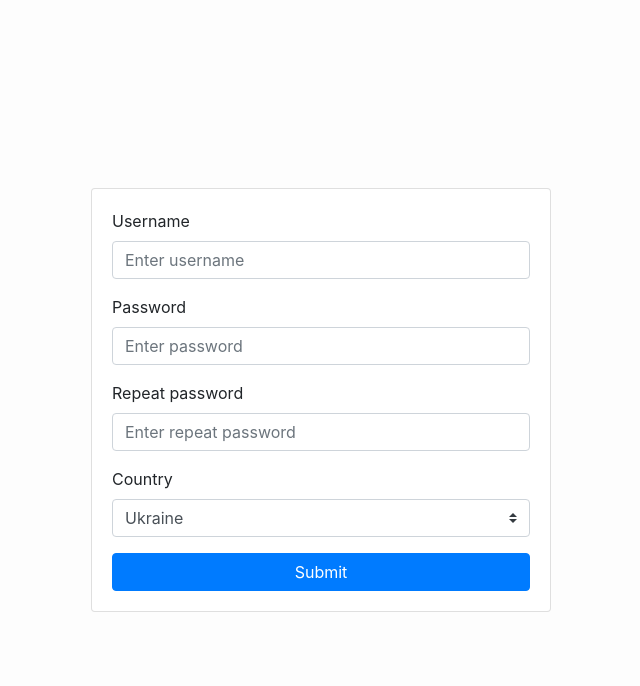
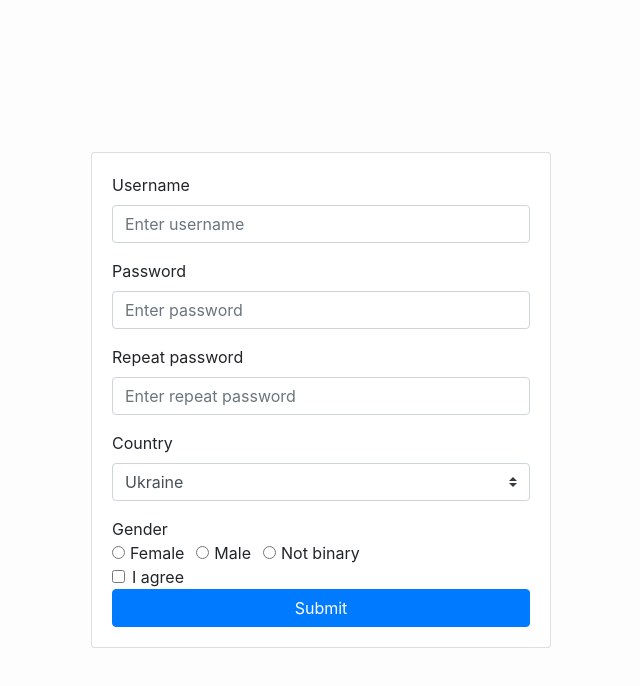
Before and after one commit to sl-2010/app-rw-forms, a React (Create React App) app: page / in a window 1280 px wide. Shown: the top 686 px of the page, without its empty margins (319-959 px from the left). Built offline with nearby package versions, Linux system fonts and the light colour scheme.

Commit message:
added radio

```diff
--- a/src/components/App.js
+++ b/src/components/App.js
@@ -10,7 +10,9 @@ export default class App extends React.Component {
       username: '',
       password: '',
       repeatPassword: '',
-      country: "1"
+      country: "1",
+      gender: "",
+      agree: false
     }
   }
 
@@ -20,9 +22,16 @@ export default class App extends React.Component {
   }
 
   onChange = event => {
-    console.log("event target name", event.target.value)
+    console.log("event target name", event.target.value, event.target.checked)
     this.setState({
       [event.target.name]: event.target.value
+    });
+  };
+
+  onChangeAgree = event => {
+    console.log("event target name", event.target.value, event.target.checked)
+    this.setState({
+      [event.target.name]: event.target.checked
     });
   };
 
@@ -33,7 +42,7 @@ export default class App extends React.Component {
   )
 
   render() {
-    console.log(this)
+    // console.log(this)
 
     // const getOptionCountries = countries.map(country => {
     //   return (<option key={country.id} value={country.id}>
@@ -93,6 +102,55 @@ export default class App extends React.Component {
               {this.getOptionItems(countries)}
             </select>
           </div>
+          <div>Gender</div>
+          <div className="form-check-inline">
+            <label className="form-check-label">
+              <input type="radio"
+                className="form-check-input"
+                name="gender"
+                id="female"
+                value="female"
+                checked={this.state.gender === "female" ? "active" : ""}
+                onChange={this.onChange}
+              />Female
+            </label>
+          </div>
+          <div className="form-check-inline">
+            <label className="form-check-label">
+              <input type="radio"
+                className="form-check-input"
+                name="gender"
+                id="male"
+                value="male"
+                checked={this.state.gender === "male" ? "active" : ""}
+                onChange={this.onChange}
+              />Male
+            </label>
+          </div>
+          <div className="form-check-inline">
+            <label className="form-check-label">
+              <input type="radio"
+                className="form-check-input"
+                name="gender"
+                id="not binary"
+                value="not binary"
+                checked={this.state.gender === "not binary" ? "active" : ""}
+                onChange={this.onChange}
+              />Not binary
+            </label>
+          </div>
+          <div className="form-check">
+            <label className="form-check-label">
+              <input type="checkbox"
+                className="form-check-input"
+                value="true"
+                id="agree"
+                name="agree"
+                checked={this.state.agree}
+                onChange={this.onChangeAgree}
+              />I agree
+            </label>
+          </div>
 
           <button type="submit" className="btn btn-primary w-100" onClick={this.onSubmit}>
             Submit
```
